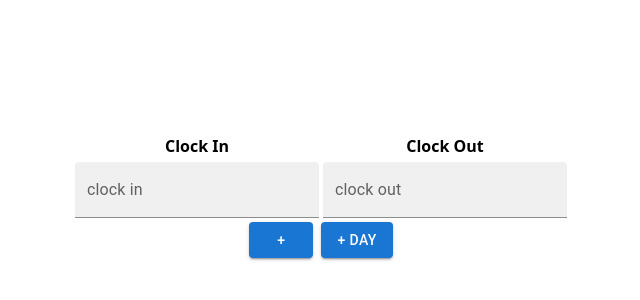
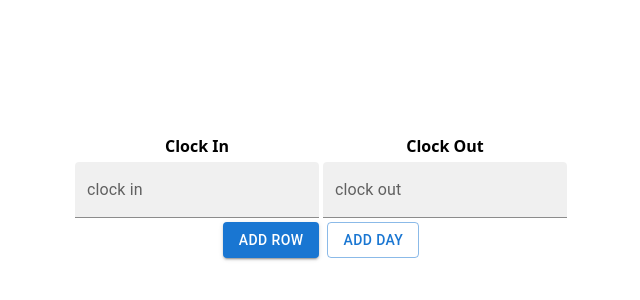
Before and after one commit to Divitum/clocky, a React (Vite) app: page / in a window 1280 px wide. Shown: the part 204-504 px from the top of the page, without its empty margins (319-959 px from the left). Built offline with nearby package versions, Linux system fonts and the light colour scheme.

Commit message:
WIP: Added days. Make buttons prettier.

```diff
--- a/src/App.tsx
+++ b/src/App.tsx
@@ -63,8 +63,8 @@ function App() {
             {clockRows()}
             <tr>
                 <td colSpan={2}>
-                    <Button variant="contained" onClick={addRow}> + </Button>
-                    <Button variant="contained" onClick={addDay} style={{ marginLeft: 8 }}> + Day </Button>
+                    <Button variant="contained" onClick={addRow}> Add Row </Button>
+                    <Button variant="outlined" onClick={addDay} sx={{ marginLeft: 1 }}> Add Day </Button>
                 </td>
             </tr>
             </tbody>
```
